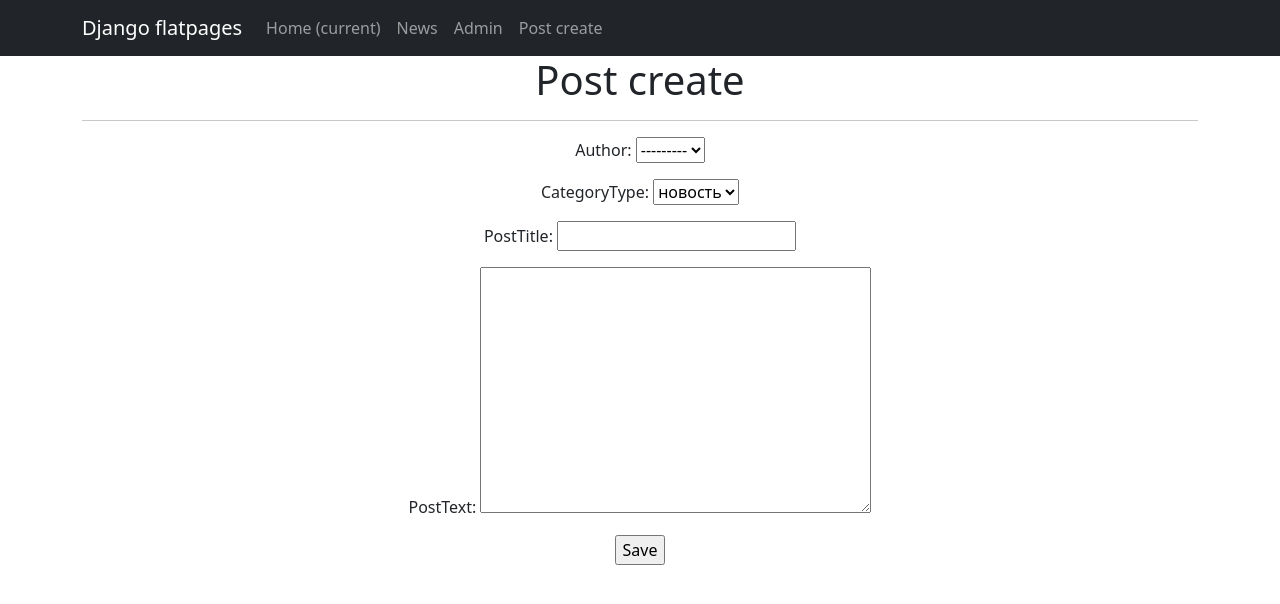
After one commit to MagisterZelenki/NewsPortal, a Django app: page /news/create/ in a window 1280 px wide. The commit adds this page. Shown: the top 604 px of the page. Run offline with Django 4.2, Linux system fonts and the light colour scheme; data comes from the database, SQL or seed files in the repository; both versions use the stored data as it was after the commit; some libraries are stand-ins or nearby versions.

Commit message:
Post create, edit, delete and sort

```diff
--- a/NewsPortal/NewsPortal/settings.py
+++ b/NewsPortal/NewsPortal/settings.py
@@ -40,6 +40,7 @@ INSTALLED_APPS = [
     'news',
     'django.contrib.sites',
     'django.contrib.flatpages',
+    'django_filters'
 ]
 
 SITE_ID = 1
--- a/NewsPortal/NewsPortal/urls.py
+++ b/NewsPortal/NewsPortal/urls.py
@@ -20,4 +20,4 @@ urlpatterns = [
    path('admin/', admin.site.urls),
    path('pages/', include('django.contrib.flatpages.urls')),
    path('news/', include('news.urls')),
-]
+   ]
--- /dev/null
+++ b/NewsPortal/news/forms.py
@@ -0,0 +1,22 @@
+from django import forms
+from django.core.exceptions import ValidationError
+
+from .models import Post
+
+class PostForm(forms.ModelForm):
+
+   class Meta:
+       model = Post
+       fields = ['author',
+                 'categoryType',
+                 'postTitle',
+                 'postText']
+
+   def clean(self):
+       cleaned_data = super().clean()
+       descriptionTitle = cleaned_data.get("postTitle")
+       descriptionText = cleaned_data.get("postText")
+       if descriptionTitle in descriptionText:
+           raise ValidationError("Text must not match the title")
+
+       return cleaned_data
--- a/NewsPortal/news/models.py
+++ b/NewsPortal/news/models.py
@@ -1,6 +1,7 @@
 from django.contrib.auth.models import User
 from django.db import models
 from django.db.models import Sum
+from django.urls import reverse
 from django.core.validators import MinValueValidator
 
 
@@ -21,7 +22,7 @@ class Author(models.Model):
         self.save()
 
     def __str__(self):
-        return self.authorUser
+        return f'{self.authorUser}'
 
 
 class Category(models.Model):
@@ -60,6 +61,9 @@ class Post(models.Model):
     def __str__(self):
         return f'{self.postTitle.title()}: {self.postText[:20]}'
 
+    def get_absolute_url(self):
+        return reverse('post_detail', args=[str(self.id)])
+
 
 class PostCategory(models.Model):
     postThrough = models.ForeignKey(Post, on_delete=models.CASCADE)
--- a/NewsPortal/news/urls.py
+++ b/NewsPortal/news/urls.py
@@ -1,6 +1,6 @@
 from django.urls import path
 # Импортируем созданное нами представление
-from .views import PostsList, PostDetail
+from .views import PostsList, PostDetail, PostUpdate, PostCreate, PostDelete
 
 
 urlpatterns = [
@@ -10,6 +10,9 @@ urlpatterns = [
    # Т.к. наше объявленное представление является классом,
    # а Django ожидает функцию, нам надо представить этот класс в виде view.
    # Для этого вызываем метод as_view.
-   path('', PostsList.as_view()),
-   path('<int:id>', PostDetail.as_view()),
+   path('', PostsList.as_view(), name='news'),
+   path('<int:pk>', PostDetail.as_view(), name='post_detail'),
+   path('create/', PostCreate.as_view(), name='post_create'),
+   path('<int:pk>/update/', PostUpdate.as_view(), name='post_update'),
+   path('<int:pk>/delete/', PostDelete.as_view(), name='post_delete'),
 ]
--- a/NewsPortal/news/views.py
+++ b/NewsPortal/news/views.py
@@ -1,6 +1,8 @@
-from django.views.generic import ListView, DetailView
+from django.urls import reverse_lazy
+from django.views.generic import ListView, DetailView, CreateView, UpdateView, DeleteView
+from .forms import PostForm
 from .models import Post
-from datetime import datetime
+from .filters import PostFilter
 
 
 
@@ -15,6 +17,26 @@ class PostsList(ListView):
     # Это имя списка, в котором будут лежать все объекты.
     # Его надо указать, чтобы обратиться к списку объектов в html-шаблоне.
     context_object_name = 'news'
+    paginate_by = 10
+
+    # Переопределяем функцию получения списка товаров
+    def get_queryset(self):
+        # Получаем обычный запрос
+        queryset = super().get_queryset()
+        # Используем наш класс фильтрации.
+        # self.request.GET содержит объект QueryDict, который мы рассматривали
+        # в этом юните ранее.
+        # Сохраняем нашу фильтрацию в объекте класса,
+        # чтобы потом добавить в контекст и использовать в шаблоне.
+        self.filterset = PostFilter(self.request.GET, queryset)
+        # Возвращаем из функции отфильтрованный список товаров
+        return self.filterset.qs
+
+    def get_context_data(self, **kwargs):
+        context = super().get_context_data(**kwargs)
+        # Добавляем в контекст объект фильтрации.
+        context['filterset'] = self.filterset
+        return context
 
 
 class PostDetail(DetailView):
@@ -24,4 +46,24 @@ class PostDetail(DetailView):
     template_name = 'new.html'
     # Название объекта, в котором будет выбранный пользователем продукт
     context_object_name = 'new'
-    pk_url_kwarg = 'id'
+
+
+class PostCreate(CreateView):
+    # Указываем нашу разработанную форму
+    form_class = PostForm
+    # модель товаров
+    model = Post
+    # и новый шаблон, в котором используется форма.
+    template_name = 'post_edit.html'
+
+
+class PostUpdate(UpdateView):
+    form_class = PostForm
+    model = Post
+    template_name = 'post_edit.html'
+
+
+class PostDelete(DeleteView):
+    model = Post
+    template_name = 'post_delete.html'
+    success_url = reverse_lazy('news')
--- a/NewsPortal/templates/flatpages/default.html
+++ b/NewsPortal/templates/flatpages/default.html
@@ -35,6 +35,9 @@
                 <li class="nav-item">
                     <a class="nav-link" href="/admin/">Admin</a>
                 </li>
+                <li class="nav-item">
+                    <a class="nav-link" href="/news/create/">Post create</a>
+                </li>
             </ul>
         </div>
     </div>
--- /dev/null
+++ b/NewsPortal/templates/post_edit.html
@@ -0,0 +1,11 @@
+{% extends 'flatpages/default.html' %}
+
+{% block content %}
+<h1> Post create</h1>
+<hr>
+<form action="" method="post">
+    {% csrf_token %}
+    {{ form.as_p }}
+    <input type="Submit" value="Save" />
+</form>
+{% endblock content %}
```
Also changed, not shown: NewsPortal/news/filters.py (added, +17 -0 lines), NewsPortal/news/templatetags/custom_tags.py (+7 -0 lines), NewsPortal/templates/news.html (+26 -0 lines), NewsPortal/templates/post_delete.html (added, +11 -0 lines), NewsPortal/db.sqlite3.
